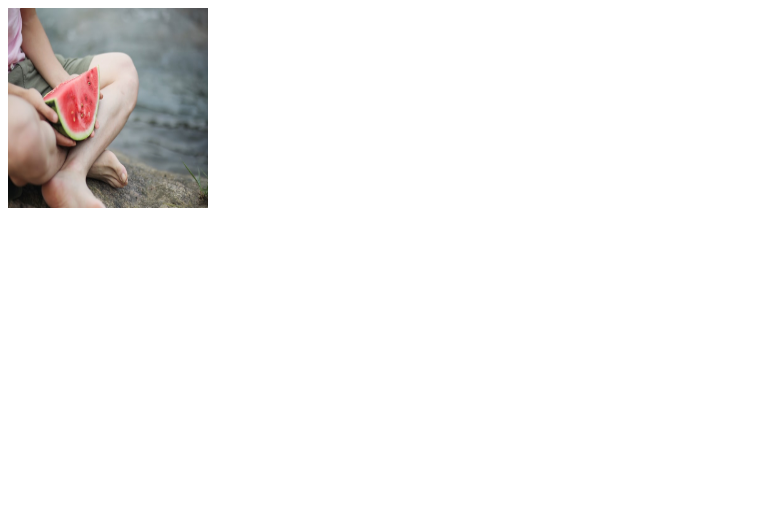
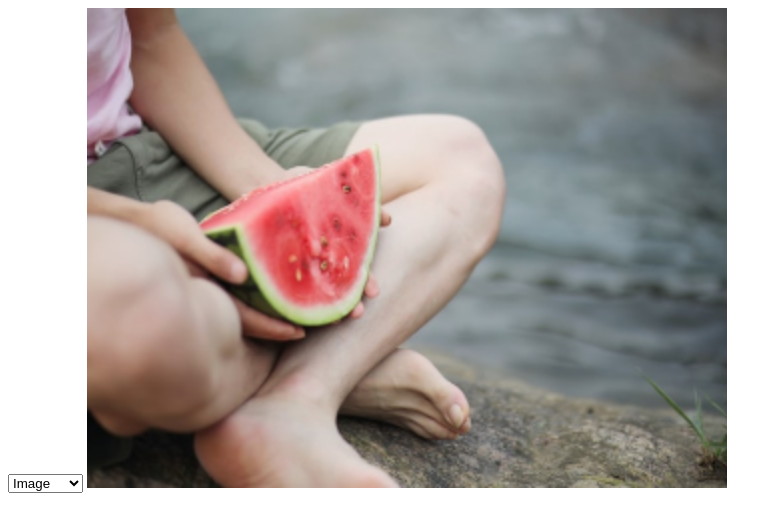
Before and after one commit to JonasBak/blobs, a website built with webpack: page www/index.html in a window 1280 px wide. Shown: the whole page, without its empty margins (0-782 px from the left). Built offline with nearby package versions, Linux system fonts and the light colour scheme.

Commit message:
Add option for using webcam

```diff
--- a/www/index.html
+++ b/www/index.html
@@ -5,9 +5,20 @@
     <title>Blob stuff</title>
   </head>
   <body>
-    <canvas width="200" height="200" id="canvas"> </canvas>
+    <select id="selectInput">
+      <option selected="selected" value="image">Image</option>
+      <option value="webcam">Webcam</option>
+    </select>
+    <canvas
+      id="canvas"
+      width="320"
+      height="240"
+      style="width: 640px; height: 480px;"
+    >
+    </canvas>
     <div style="display: none;">
-      <img id="img" width="200" height="200" />
+      <img id="testImage" width="320" height="240" />
+      <video autoplay="true" id="webcamVideo"></video>
     </div>
   </body>
 </html>
--- a/www/index.js
+++ b/www/index.js
@@ -1,17 +1,44 @@
-const wasm = import("../pkg");
-import TestImage from "./testImage.jpg";
+const wasmPromise = import("../pkg");
+let wasm;
+wasmPromise.then((m) => {
+  wasm = m;
+});
 
 const canvas = document.getElementById("canvas");
 const ctx = canvas.getContext("2d");
 
-const image = document.getElementById("img");
+const video = document.getElementById("webcamVideo");
+let videoUpdateInterval;
+
+import TestImage from "./testImage.jpg";
+const image = document.getElementById("testImage");
 image.src = TestImage;
+const imagePromise = new Promise((resolve) =>
+  image.addEventListener("load", resolve)
+);
 
-image.addEventListener("load", (_) => {
-  wasm
-    .then((m) => {
-      ctx.drawImage(image, 0, 0, 200, 200);
-      m.apply_filter(ctx);
-    })
-    .catch(console.error);
-});
+const setInputType = async (t) => {
+  clearInterval(videoUpdateInterval);
+  await wasmPromise;
+  if (t === "image") {
+    await imagePromise;
+    ctx.drawImage(image, 0, 0, canvas.width, canvas.height);
+    wasm.apply_filter(ctx);
+  } else if (t === "webcam") {
+    if (!navigator.mediaDevices.getUserMedia) {
+      return;
+    }
+    const stream = await navigator.mediaDevices.getUserMedia({
+      video: { width: { exact: 640 }, height: { exact: 480 } },
+    });
+    video.srcObject = stream;
+    videoUpdateInterval = setInterval(() => {
+      ctx.drawImage(video, 0, 0, canvas.width, canvas.height);
+      wasm.apply_filter(ctx);
+    }, 2000);
+  }
+};
+
+const selectInput = document.getElementById("selectInput");
+setInputType("image");
+selectInput.addEventListener("change", (e) => setInputType(e.target.value));
```
Also changed, not shown: 1 other file.
